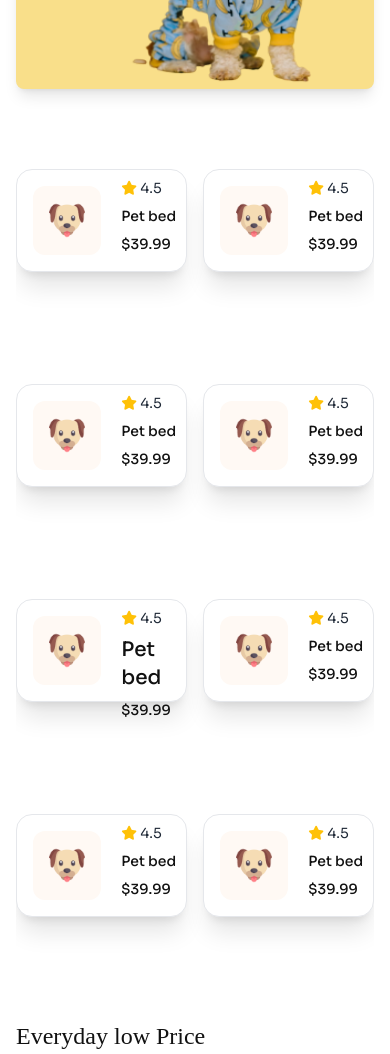
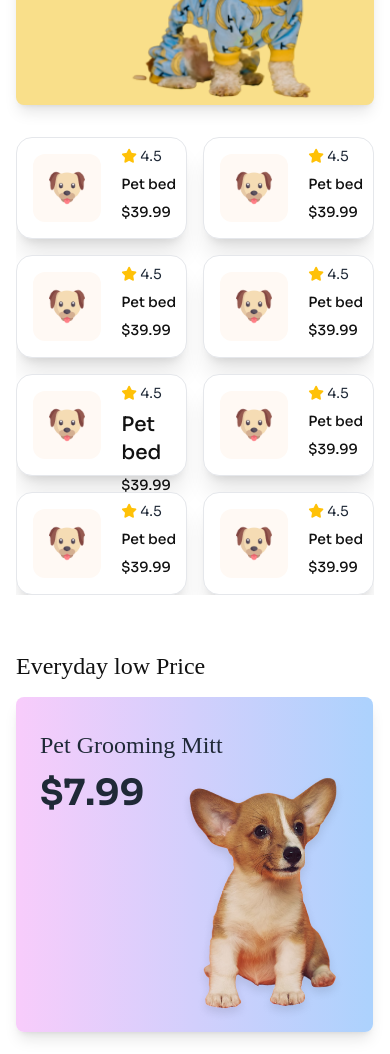
Before and after one commit to Hasanabu458/assignment-three, a plain HTML site: page index.html in a window 390 px wide. Shown: the part 1940-2994 px from the top of the page. Drawn offline with nearby package versions, Linux system fonts and the light colour scheme; a web font is replaced by a local one.

Commit message:
responsive for sm device

```diff
--- a/index.html
+++ b/index.html
@@ -122,7 +122,7 @@
    </header>
 
 
-   <main class="">
+   <main class=" flex flex-col mb-[180px] lg:mb-[14px]">
 <!-- hero-section -->
 <section class="flex flex-col lg:flex-row items-center lg:justify-between w-full px-4 lg:px-[140px] gap-6 lg:gap-12 my-[76px]">
   <div class="flex flex-col w-full lg:w-[1320px]   lg:h-[749px] gap-6 bg-[url('/asset/cat-big.png')] lg:bg-cover "  >
@@ -261,7 +261,7 @@
 
 
 <!-- card-box -->
-<div class=" grid grid-cols-2 gap-4 lg:gap-6  lg:grid-cols-3 lg:h-[400px] lg:w-[872px]  min-h-screen overflow-hidden w-[358px]  items-center justify-center   ">
+<div class=" grid grid-cols-2 gap-4 lg:gap-6  lg:grid-cols-3 lg:h-[400px] lg:w-[872px]   overflow-hidden w-[358px]  items-center justify-center   ">
 
 <!-- card-1 -->
 <div class="card bg-[#FFFFFF] border-[1px] shadow-xl flex flex-row lg:w-[275px] lg:h-[118px] sm:w[171px] sm:h-[73px] ">
```
